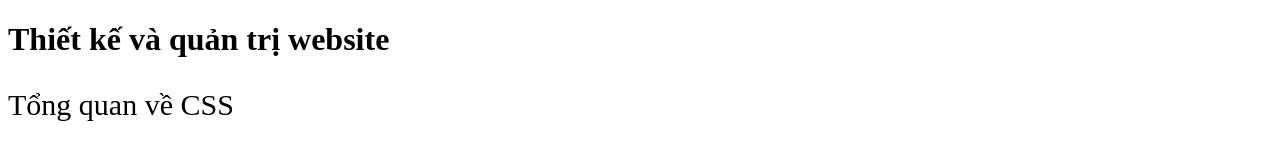
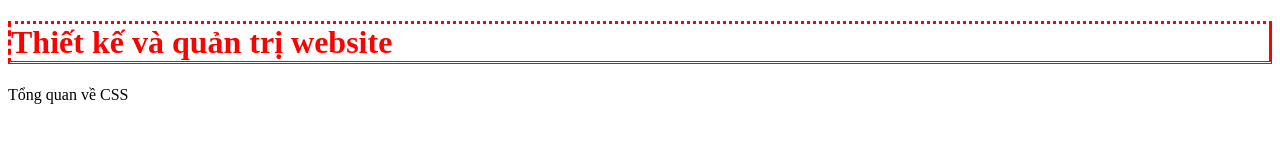
Before and after one commit to snleo882k/snleo882k.github.io, a plain HTML site: page internal.html in a window 1280 px wide. Drawn offline with Linux system fonts and the light colour scheme.

Commit message:
Update internal.html

```diff
--- a/internal.html
+++ b/internal.html
@@ -2,10 +2,11 @@
 <html>
   <head>
      <style>
-	p{
-	   font-size:30px;
-           color:yello;
-         }
+	h1{
+    color:red;
+    border-style: dotted solid double dashed;
+   }
+
      </style>
   </head>
   <body>
```
